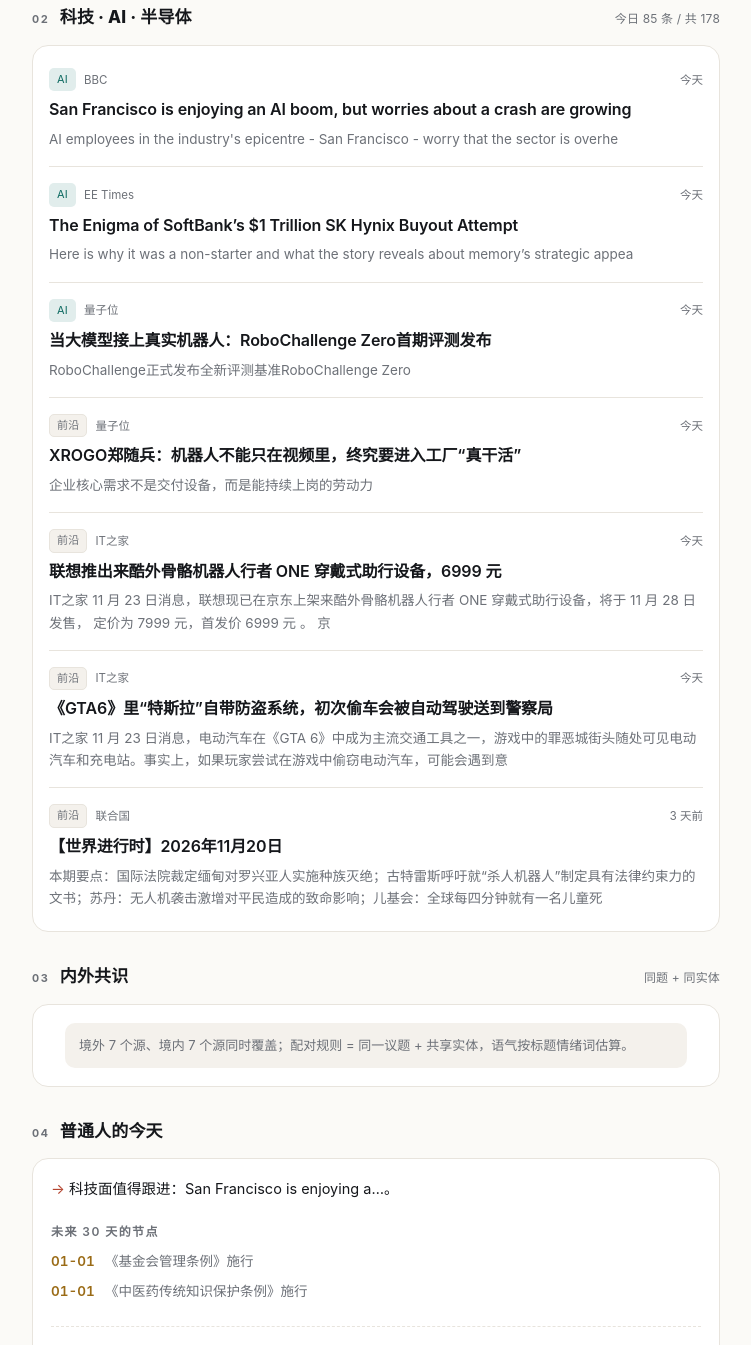
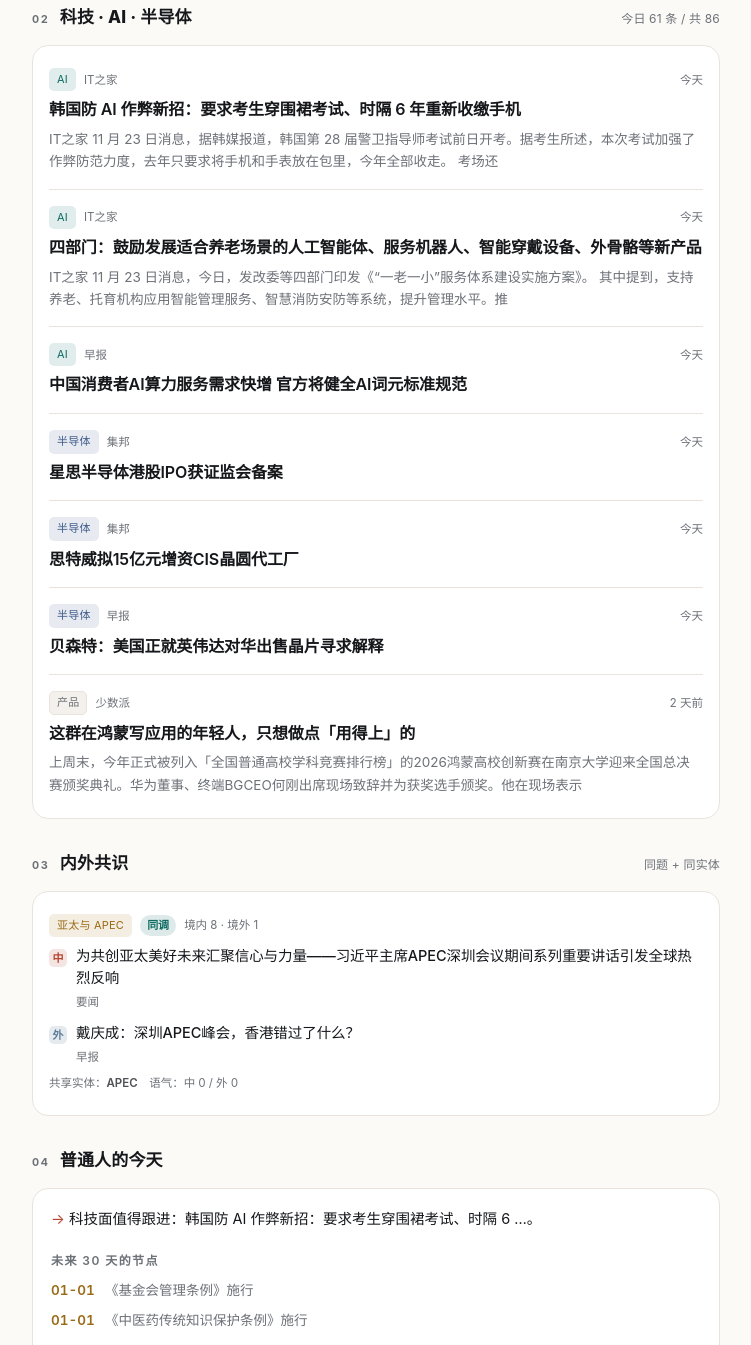
Before and after one commit to myyylubi-dev/jinri-zuobiao, a website: page docs/d/2026-11-23.html in a window 1280 px wide. Shown: the part 1455-2800 px from the top of the page, without its empty margins (264-1015 px from the left). Drawn offline with Linux system fonts and the light colour scheme.

Commit message:
update docs/d/2026-11-23.html

```diff
--- a/docs/d/2026-11-23.html
+++ b/docs/d/2026-11-23.html
@@ -125,17 +125,17 @@ footer{margin-top:36px;padding-top:18px;border-top:1px solid var(--line);font-si
     <h1 class="vtype">正常一天</h1>
     <p class="vone">今天没有新的国务院文件，科技面是产业与产品消息，内外共识落在既有议题上。对普通人来说，是照常过的一天。</p>
 
-    <div class="meter" role="img" aria-label="正常 75%、可能性 0%、前瞻性 25%">
-      <i class="seg seg--normal" style="width:75%"></i>
-      <i class="seg seg--poss" style="width:0%"></i>
-      <i class="seg seg--fore" style="width:25%"></i>
+    <div class="meter" role="img" aria-label="正常 57%、可能性 22%、前瞻性 21%">
+      <i class="seg seg--normal" style="width:57%"></i>
+      <i class="seg seg--poss" style="width:22%"></i>
+      <i class="seg seg--fore" style="width:21%"></i>
     </div>
     <div class="legend">
-      <span><b class="dot dot--normal"></b>正常 75%</span>
-      <span><b class="dot dot--poss"></b>可能性 0%</span>
-      <span><b class="dot dot--fore"></b>前瞻性 25%</span>
+      <span><b class="dot dot--normal"></b>正常 57%</span>
+      <span><b class="dot dot--poss"></b>可能性 22%</span>
+      <span><b class="dot dot--fore"></b>前瞻性 21%</span>
     </div>
-    <ul class="takeaways"><li><span class="tk">政策</span><span>今天没有新增，最近一次是 13 天前的《基金会管理条例》，最近一个施行节点在 1月1日。</span></li><li><span class="tk">科技</span><span>值得记一笔：San Francisco is enjoying an AI b…（BBC）。</span></li><li><span class="tk">内外</span><span>今天没有一个议题被两侧同时提及，属于信息上比较「各说各话」的一天。</span></li></ul>
+    <ul class="takeaways"><li><span class="tk">政策</span><span>今天没有新增，最近一次是 13 天前的《基金会管理条例》，最近一个施行节点在 1月1日。</span></li><li><span class="tk">科技</span><span>值得记一笔：韩国防 AI 作弊新招：要求考生穿围裙考试、时隔 6 年重新收缴手机（IT之家）。</span></li><li><span class="tk">内外</span><span>同一件事两边都在说：亚太与 APEC。境内 8 条、境外 1 条，语气基本同向。</span></li></ul>
   </section>
 
   <nav class="tabs">
@@ -174,7 +174,7 @@ footer{margin-top:36px;padding-top:18px;border-top:1px solid var(--line);font-si
         <p class="excerpt">为了规范国家统计局的职能配置、内设机构和人员编制，推进机构、职能、权限、程序、责任法定化，根据《中国共产党机构编制工作条例》和党中央对统计工作的有关要求，制定本规定。</p>
       </article><article class="item">
         <div class="meta">
-          <span class="chip chip--org">国务院</span>
+          <span class="chip chip--org">国务院文件</span>
           <time>11/5</time>
         </div>
         <a class="title" href="https://www.gov.cn/zhengce/content/202611/content_7085109.htm" target="_blank" rel="noopener">国务院关于辽宁等9省区国家级自然保护区和国家级风景名胜区整合优化方案的批复</a>
@@ -185,88 +185,99 @@ footer{margin-top:36px;padding-top:18px;border-top:1px solid var(--line);font-si
           <span class="chip chip--org">要闻</span>
           <time>今天</time>
         </div>
-        <a class="title" href="https://www.gov.cn/yaowen/liebiao/202611/content_7087041.htm" target="_blank" rel="noopener">丁薛祥会见新加坡副总理颜金勇并共同主持中新双边合作机制会议</a>
+        <a class="title" href="https://www.gov.cn/yaowen/liebiao/202611/content_7087015.htm" target="_blank" rel="noopener">吴政隆：增强干部干事创业本领</a>
 
-        <p class="excerpt">国务院副总理丁薛祥在新加坡会见新加坡副总理颜金勇，并共同主持中新双边合作联委会第二十二次会议、中新苏州工业园区联合协调理事会第二十七次会议、中新天津生态城联合协调理事会第十八次会议和中新（重庆）战略性互联互通示范项目联合协调理事会第十次会议。</p>
+        <p class="excerpt">现中华民族伟大复兴，坚持和发展中国特色社会主义，关键在党，关键在人，关键在于建设一支高素质专业化干部队伍。党的十八大以来，习近平总书记对锻造堪当民族复兴重任的高素质干部队伍作出一系列重要论述，对增强干部能力本领作出一系列重要指示。党的二十届五中全会通过的《中…</p>
       </article>
   </div>
 
-  <h2 class="sec" id="tech"><span class="num">02</span>科技 · AI · 半导体<span class="hint">今日 85 条 / 共 178</span></h2>
+  <h2 class="sec" id="tech"><span class="num">02</span>科技 · AI · 半导体<span class="hint">今日 61 条 / 共 86</span></h2>
   <div class="card list"><article class="item item--tight">
         <div class="meta">
           <span class="chip chip--ai">AI</span>
-          <span class="src">BBC</span>
+          <span class="src">IT之家</span>
           <time>今天</time>
         </div>
-        <a class="title" href="https://www.bbc.co.uk/news/articles/cqe9k09j9jv4o?at_medium=RSS&amp;at_campaign=rss" target="_blank" rel="noopener">San Francisco is enjoying an AI boom, but worries about a crash are growing</a>
-        <p class="excerpt">AI employees in the industry&#39;s epicentre - San Francisco - worry that the sector is overhe</p>
+        <a class="title" href="https://www.ithome.com/1/030/770.htm" target="_blank" rel="noopener">韩国防 AI 作弊新招：要求考生穿围裙考试、时隔 6 年重新收缴手机</a>
+        <p class="excerpt">IT之家 11 月 23 日消息，据韩媒报道，韩国第 28 届警卫指导师考试前日开考。据考生所述，本次考试加强了作弊防范力度，去年只要求将手机和手表放在包里，今年全部收走。 考场还</p>
       </article><article class="item item--tight">
         <div class="meta">
           <span class="chip chip--ai">AI</span>
-          <span class="src">EE Times</span>
+          <span class="src">IT之家</span>
           <time>今天</time>
         </div>
-        <a class="title" href="https://www.eetimes.com/the-enigma-of-softbanks-1-trillion-sk-hynix-buyout-attempt/" target="_blank" rel="noopener">The Enigma of SoftBank’s $1 Trillion SK Hynix Buyout Attempt</a>
-        <p class="excerpt">Here is why it was a non-starter and what the story reveals about memory’s strategic appea</p>
+        <a class="title" href="https://www.ithome.com/1/030/769.htm" target="_blank" rel="noopener">四部门：鼓励发展适合养老场景的人工智能体、服务机器人、智能穿戴设备、外骨骼等新产品</a>
+        <p class="excerpt">IT之家 11 月 23 日消息，今日，发改委等四部门印发《“一老一小”服务体系建设实施方案》。 其中提到，支持养老、托育机构应用智能管理服务、智慧消防安防等系统，提升管理水平。推</p>
       </article><article class="item item--tight">
         <div class="meta">
           <span class="chip chip--ai">AI</span>
-          <span class="src">量子位</span>
+          <span class="src">早报</span>
           <time>今天</time>
         </div>
-        <a class="title" href="https://www.qbitai.com/2026/11/511978.html" target="_blank" rel="noopener">当大模型接上真实机器人：RoboChallenge Zero首期评测发布</a>
-        <p class="excerpt">RoboChallenge正式发布全新评测基准RoboChallenge Zero</p>
+        <a class="title" href="https://www.zaobao.com.sg/news/china/story20261122-10037617?ref=home-top-news" target="_blank" rel="noopener">中国消费者AI算力服务需求快增 官方将健全AI词元标准规范</a>
+
       </article><article class="item item--tight">
         <div class="meta">
-          <span class="chip chip--tag">前沿</span>
-          <span class="src">量子位</span>
+          <span class="chip chip--semi">半导体</span>
+          <span class="src">集邦</span>
           <time>今天</time>
         </div>
-        <a class="title" href="https://www.qbitai.com/2026/11/512179.html" target="_blank" rel="noopener">XROGO郑随兵：机器人不能只在视频里，终究要进入工厂“真干活”</a>
-        <p class="excerpt">企业核心需求不是交付设备，而是能持续上岗的劳动力</p>
+        <a class="title" href="https://www.dramx.com/News/IC/20261123-41493.html" target="_blank" rel="noopener">星思半导体港股IPO获证监会备案</a>
+
       </article><article class="item item--tight">
         <div class="meta">
-          <span class="chip chip--tag">前沿</span>
-          <span class="src">IT之家</span>
+          <span class="chip chip--semi">半导体</span>
+          <span class="src">集邦</span>
           <time>今天</time>
         </div>
-        <a class="title" href="https://www.ithome.com/1/031/160.htm" target="_blank" rel="noopener">联想推出来酷外骨骼机器人行者 ONE 穿戴式助行设备，6999 元</a>
-        <p class="excerpt">IT之家 11 月 23 日消息，联想现已在京东上架来酷外骨骼机器人行者 ONE 穿戴式助行设备，将于 11 月 28 日发售， 定价为 7999 元，首发价 6999 元 。 京</p>
+        <a class="title" href="https://www.dramx.com/News/made-sealing/20261123-41491.html" target="_blank" rel="noopener">思特威拟15亿元增资CIS晶圆代工厂</a>
+
       </article><article class="item item--tight">
         <div class="meta">
-          <span class="chip chip--tag">前沿</span>
-          <span class="src">IT之家</span>
+          <span class="chip chip--semi">半导体</span>
+          <span class="src">早报</span>
           <time>今天</time>
         </div>
-        <a class="title" href="https://www.ithome.com/1/031/015.htm" target="_blank" rel="noopener">《GTA6》里“特斯拉”自带防盗系统，初次偷车会被自动驾驶送到警察局</a>
-        <p class="excerpt">IT之家 11 月 23 日消息，电动汽车在《GTA 6》中成为主流交通工具之一，游戏中的罪恶城街头随处可见电动汽车和充电站。事实上，如果玩家尝试在游戏中偷窃电动汽车，可能会遇到意</p>
+        <a class="title" href="https://www.zaobao.com.sg/news/world/story20261123-10040889?ref=home-top-news" target="_blank" rel="noopener">贝森特：美国正就英伟达对华出售晶片寻求解释</a>
+
       </article><article class="item item--tight">
         <div class="meta">
-          <span class="chip chip--tag">前沿</span>
-          <span class="src">联合国</span>
-          <time>3 天前</time>
+          <span class="chip chip--tag">产品</span>
+          <span class="src">少数派</span>
+          <time>2 天前</time>
         </div>
-        <a class="title" href="https://news.un.org/feed/view/zh/story/2026/11/1143245" target="_blank" rel="noopener">【世界进行时】2026年11月20日</a>
-        <p class="excerpt">本期要点：国际法院裁定缅甸对罗兴亚人实施种族灭绝；古特雷斯呼吁就“杀人机器人”制定具有法律约束力的文书；苏丹：无人机袭击激增对平民造成的致命影响；儿基会：全球每四分钟就有一名儿童死</p>
+        <a class="title" href="https://sspai.com/post/119291" target="_blank" rel="noopener">这群在鸿蒙写应用的年轻人，只想做点「用得上」的</a>
+        <p class="excerpt">上周末，今年正式被列入「全国普通高校学科竞赛排行榜」的2026鸿蒙高校创新赛在南京大学迎来全国总决赛颁奖典礼。华为董事、终端BGCEO何刚出席现场致辞并为获奖选手颁奖。他在现场表示</p>
       </article></div>
 
   <h2 class="sec" id="consensus"><span class="num">03</span>内外共识<span class="hint">同题 + 同实体</span></h2>
-  <div class="card list"><div class="degrade">境外 7 个源、境内 7 个源同时覆盖；配对规则 = 同一议题 + 共享实体，语气按标题情绪词估算。</div></div>
+  <div class="card list"><article class="item">
+      <div class="meta">
+        <span class="chip chip--topic">亚太与 APEC</span>
+        <span class="badge badge--same">同调</span>
+        <span class="src">境内 8 · 境外 1</span>
+      </div>
+      <div class="pair">
+        <div class="side"><span class="flag">中</span><div><a class="title" href="https://www.gov.cn/yaowen/liebiao/202611/content_7086992.htm" target="_blank" rel="noopener">为共创亚太美好未来汇聚信心与力量——习近平主席APEC深圳会议期间系列重要讲话引发全球热烈反响</a><span class="src">要闻</span></div></div>
+        <div class="side"><span class="flag flag--intl">外</span><div><a class="title" href="https://www.zaobao.com.sg/news/china/story20261123-10038949?ref=home-top-news" target="_blank" rel="noopener">戴庆成：深圳APEC峰会，香港错过了什么？</a><span class="src">早报</span></div></div>
+      </div>
+      <div class="shared">共享实体：<b>APEC</b>　语气：中 0 / 外 0</div>
+    </article></div>
 
   <h2 class="sec" id="me"><span class="num">04</span>普通人的今天</h2>
   <div class="card" style="padding:18px">
-    <ul class="acts"><li>科技面值得跟进：San Francisco is enjoying a…。</li></ul>
+    <ul class="acts"><li>科技面值得跟进：韩国防 AI 作弊新招：要求考生穿围裙考试、时隔 6 …。</li></ul>
     <h3>未来 30 天的节点</h3><ul class="nodes"><li><time>01-01</time><span>《基金会管理条例》施行</span></li><li><time>01-01</time><span>《中医药传统知识保护条例》施行</span></li></ul>
     <details>
       <summary>判定依据：这个结论是怎么算出来的</summary>
-      <ul><li><span class="chip chip--fore">前瞻</span>1月1日（39 天后）起施行：基金会管理条例</li><li><span class="chip chip--fore">前瞻</span>1月1日（39 天后）起施行：中医药传统知识保护条例</li></ul>
+      <ul><li><span class="chip chip--poss">可能</span>市场异动 1 条：台股暴跌 卓荣泰据报召集金融业及产业代表商讨救市</li><li><span class="chip chip--fore">前瞻</span>1月1日（39 天后）起施行：基金会管理条例</li><li><span class="chip chip--fore">前瞻</span>1月1日（39 天后）起施行：中医药传统知识保护条例</li></ul>
     </details>
   </div>
 
   <footer>
-    <div>数据来自 18 个可用来源，抓取 437 条；生成于 2026/11/23 19:24:13（北京时间）。</div>
-    <div class="srcgrid"><span class="src-chip " title="">TrendForce 集邦咨询<b>16</b></span><span class="src-chip " title="">中国政府网 · 国务院文件<b>40</b></span><span class="src-chip " title="">中国政府网 · 要闻<b>40</b></span><span class="src-chip " title="">中国政府网 · 最新政策<b>40</b></span><span class="src-chip " title="">观察者网<b>30</b></span><span class="src-chip " title="">环球网<b>30</b></span><span class="src-chip " title="">IT之家<b>40</b></span><span class="src-chip " title="">量子位<b>10</b></span><span class="src-chip " title="">少数派<b>10</b></span><span class="src-chip " title="">arXiv cs.AI<b>15</b></span><span class="src-chip " title="">BBC World<b>35</b></span><span class="src-chip " title="">BBC Technology<b>21</b></span><span class="src-chip " title="">EE Times<b>10</b></span><span class="src-chip " title="">Hacker News<b>20</b></span><span class="src-chip src-chip--down" title="HTTP 404">Reuters<b>×</b></span><span class="src-chip " title="">TechCrunch<b>20</b></span><span class="src-chip " title="">The Verge<b>10</b></span><span class="src-chip " title="">联合国新闻（中文）<b>30</b></span><span class="src-chip " title="">联合早报<b>20</b></span></div>
-    <div>今日不可达：Reuters。</div>
+    <div>数据来自 10 个可用来源，抓取 286 条；生成于 2026/11/23 10:50:55（北京时间）。</div>
+    <div class="srcgrid"><span class="src-chip " title="">TrendForce 集邦咨询<b>16</b></span><span class="src-chip " title="">中国政府网 · 国务院文件<b>40</b></span><span class="src-chip " title="">中国政府网 · 要闻<b>40</b></span><span class="src-chip " title="">中国政府网 · 最新政策<b>40</b></span><span class="src-chip " title="">观察者网<b>30</b></span><span class="src-chip " title="">环球网<b>30</b></span><span class="src-chip " title="">IT之家<b>40</b></span><span class="src-chip " title="">量子位<b>10</b></span><span class="src-chip " title="">少数派<b>10</b></span><span class="src-chip " title="">联合早报<b>30</b></span></div>
+
     <div class="arch-label" style="margin-top:14px">归档</div>
     <div class="arch"><a class="arch-item" href="./"><span class="arch-date">11-23</span><span class="arch-type arch-type--normal">正常一天</span></a></div>
     <div style="margin-top:16px;opacity:.75">
```
